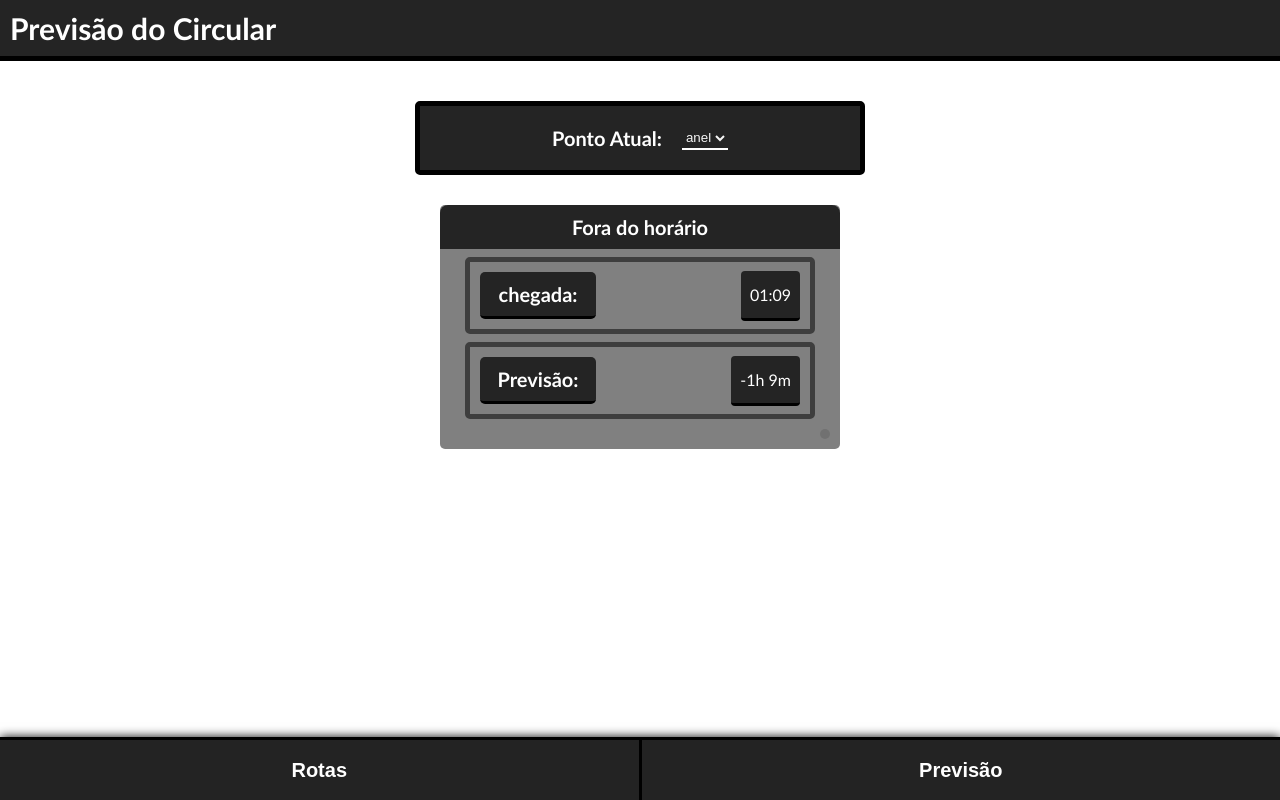
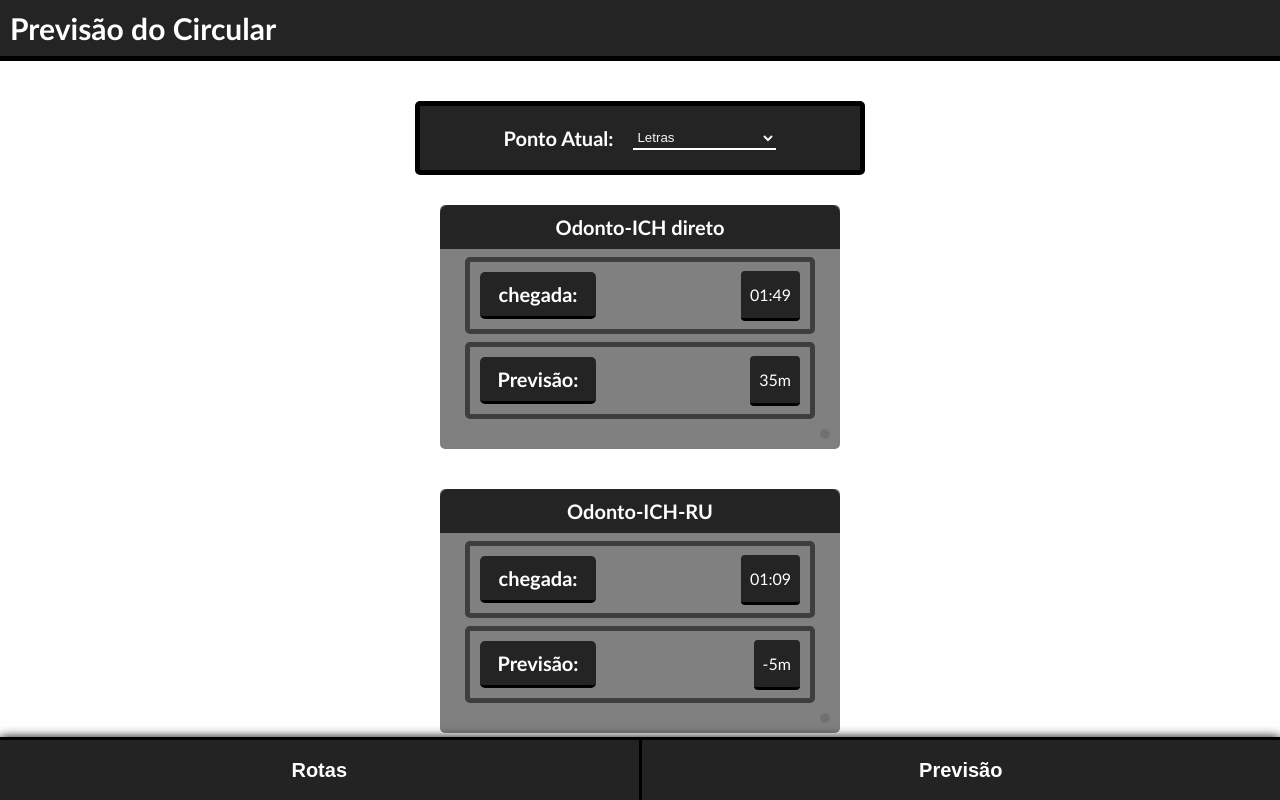
Before and after one commit to ufjf-dcc207/ufjf-dcc207-2024-3-a-trb1-Miguel-Dias-112, a React (Vite) app: page /cadeCircular/rotas in a window 1280 px wide. Both pictures are taken after a click on the button "Previsão". Shown: the top 800 px of the page. Built offline with nearby package versions, Linux system fonts and the light colour scheme.

Commit message:
Faz select funcionar pela API

```diff
--- a/src/APIS/circularAPI.tsx
+++ b/src/APIS/circularAPI.tsx
@@ -64,6 +64,20 @@ const Horarios: Horario[] = [
         ],
 
         intervaloPontos: 5
+      },
+      {
+        nome: "jantar",
+        inicio: "00:00:00",
+        fim: "12:15:00",
+        rotas: [
+            OdontoIchDireto,
+            OdontoIchRU,
+            AnelViario,
+            HURUDireto,
+            Circular
+        ],
+
+        intervaloPontos: 5
       }
 ]
 const HorariosFora: Horario= {
@@ -106,11 +120,10 @@ class CircularAPI {
 
         const diaAtual = new Date()
         const diffInMs   = time.getTime() - diaAtual.getTime()
-        const diffInHours = Math.floor(diffInMs / 1000 / 60 / 60)
-
+        const diffInMinutes = Math.floor(diffInMs / 1000 / 60)
         return {
             tempo: `${hours}:${minutes}`,
-            restante: `${diffInHours}h ${time.getMinutes()}m`
+            restante: `${diffInMinutes}m`
         }
     }
     get horariosDate(): Horario{
--- a/src/Componentes/Previsão/Previsão.tsx
+++ b/src/Componentes/Previsão/Previsão.tsx
@@ -36,6 +36,7 @@ function Previsão() {
     const ponto = e.options[e.selectedIndex].value
     setPonto(ponto)
   }
+  const pontos = circularAPI.getRotasbyName('Circular').pontos
   return (
 
       <div className='Previsão'>
@@ -46,10 +47,9 @@ function Previsão() {
         <section className='sectionSelect'>
             <label htmlFor="cars">Ponto Atual:</label>
               <select id="cars" name="cars">
-                <option value="volvo">anel</option>
-                <option value="saab">anel</option>
-                <option value="fiat">anel</option>
-                <option value="audi">anel</option>
+                {pontos.map( (ponto) => {
+                  return <option value={ponto}>{ponto}</option>
+                })}
               </select>
           </section>
           <div className='Previsões'>
```
